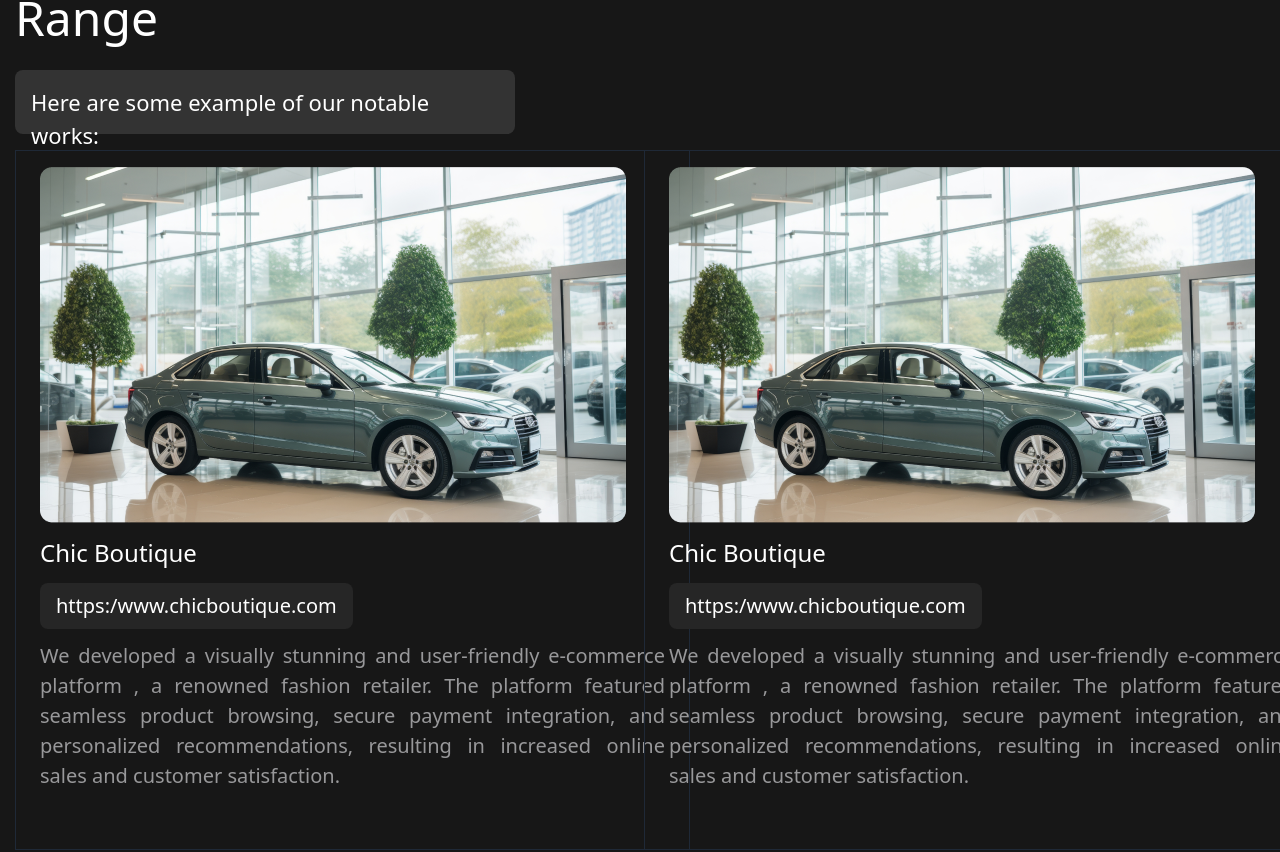
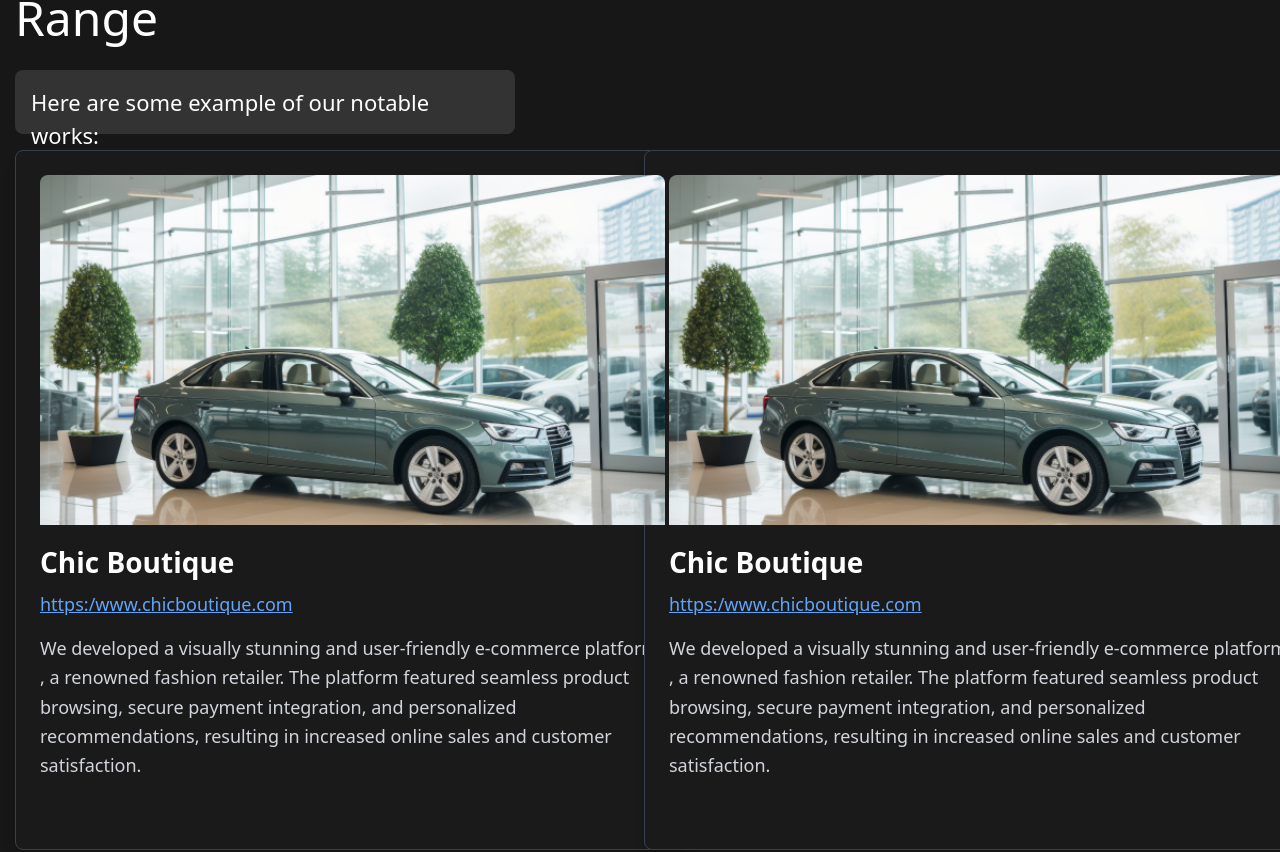
Before and after one commit to SetuLalChowhan/Qunar, a Next.js app: page /work in a window 1280 px wide. Shown: the part 747-1599 px from the top of the page. Built offline with nearby package versions, Linux system fonts and the light colour scheme.

Commit message:
fixed some issue

```diff
--- a/app/page.tsx
+++ b/app/page.tsx
@@ -22,7 +22,7 @@ export default function Home() {
   return (
     <section>
       <div
-        className="relative overflow-hidden rounded-lg bg-cover bg-no-repeat p-12 h-[700px] md:h-[800px] "
+        className="relative overflow-hidden rounded-lg bg-cover bg-no-repeat p-12 h-[450px] md:h-[800px] "
         style={{ backgroundImage: "url('/images/hero.jpg')" }}
       >
         <div className="absolute inset-0 h-full w-full bg-black bg-opacity-60">
@@ -44,7 +44,7 @@ export default function Home() {
               Trusted By 250+ Companies
             </h2>
           </div>
-          <div className="lg:w-[1414px] lg:h-[90px] bg-[#1A1A1A] container mt-24 overflow-hidden rounded-lg max-w-full md:mt-2 opacity-80 shadow-lg ">
+          <div className="lg:w-[1414px] lg:h-[90px] bg-[#1A1A1A] container mt-24 overflow-hidden rounded-lg max-w-full md:mt-10  opacity-80 shadow-lg  ">
   <div className="flex items-center space-x-8 animate-slide">
     {/* First set of logos */}
     <Image
--- a/components/CarCard.tsx
+++ b/components/CarCard.tsx
@@ -1,25 +1,42 @@
-import React from 'react'
-import Image from 'next/image'
+import React from 'react';
+import Image from 'next/image';
 import { StaticImageData } from 'next/image';
 
-interface CarDetails{
-    id:number;
-    image:string | StaticImageData;
-    title:string;
-    link:string;
-    details:string
-
+interface CarDetails {
+  id: number;
+  image: string | StaticImageData;
+  title: string;
+  link: string;
+  details: string;
 }
 
-const CarCard = ({id,image,title,link,details}:CarDetails) => {
+const CarCard = ({ id, image, title, link, details }: CarDetails) => {
   return (
-    <div className= ' xl:w-[675px] xl:h-[700px]  flex flex-col justify-start items-start md:px-6 px-6 text-justify   py-4   space-y-3   border-[1px] border-gray-800  '>
-        <Image src={image} alt='car' />
-        <h1 className='text-[24px] font-[500]'>{title}</h1>
-        <p className='lg:text-[20px] bg-[#262626] px-4 rounded-lg p-2  '>{link}</p>
-        <p className=' md:text-[20px] text-[#98989A] '>{details}</p>
+    <div className='xl:w-[675px] xl:h-[700px] flex flex-col justify-start items-start md:px-6 px-6 py-6 border border-gray-700 rounded-lg shadow-lg bg-[#1a1a1a]'>
+      {/* Image */}
+      <div className='w-full h-[350px] relative'>
+        <Image src={image} alt='car' layout='fill' objectFit='cover' className='rounded-t-lg' />
+      </div>
+
+      {/* Title */}
+      <h1 className='text-[28px] font-semibold text-white mt-4'>{title}</h1>
+
+      {/* Link */}
+      <a
+        href={link}
+        className='text-blue-400 hover:text-blue-600 text-[18px] mt-2 underline'
+        target='_blank'
+        rel='noopener noreferrer'
+      >
+        {link}
+      </a>
+
+      {/* Details */}
+      <p className='text-[18px] text-gray-300 mt-4 leading-relaxed'>
+        {details}
+      </p>
     </div>
-  )
+  );
 }
 
-export default CarCard
+export default CarCard;
--- a/components/ProcessCard.tsx
+++ b/components/ProcessCard.tsx
@@ -1,27 +1,31 @@
+import React from 'react';
 
-import React from 'react'
-
-interface Work{
-  id:number;
-  title:string;
-  des:string
+interface Work {
+  id: number;
+  title: string;
+  des: string;
 }
 
-const ProcessCard = ({id,title,des}:Work) => {
+const ProcessCard = ({ id, title, des }: Work) => {
   return (
-    <div className=' xl:w-[675px] xl:h-[450px]  mx-auto md:px-16 px-3 py-8 border-2  border-gray-800 rounded-lg shadow-lg  '>
-      <div className='flex items-center mb-4'>
-        <h1 className='md:text-[150px] font-[600] text-[#8F94FB] leading-none sm:text-[100px] text-[80px] '>0{id}</h1>
-        <div className='ml-4'>
-          <p className='md:text-[30px] font-bold text-[24px] '>{title}</p>
-          <div className='border-[1px] border-gray-800 w-full mt-2'></div>
+    <div className="xl:w-[675px] xl:h-[450px] mx-auto md:px-16 px-6 py-8 border border-gray-700 rounded-lg shadow-lg bg-[#1a1a1a]">
+      {/* ID and Title */}
+      <div className="flex items-center mb-6">
+        <h1 className="md:text-[150px] font-bold text-[#8F94FB] leading-none sm:text-[100px] text-[80px]">
+          0{id}
+        </h1>
+        <div className="ml-6">
+          <p className="md:text-[30px] text-[24px] font-semibold text-white">{title}</p>
+          <div className="border-t-[1px] border-gray-600 w-full mt-2"></div>
         </div>
       </div>
-      <div className='text-[#8F8F8F] md:text-[20px] font-[600] text-justify '>
+
+      {/* Description */}
+      <div className="text-[#B0B0B0] md:text-[20px] text-[18px] font-medium text-justify leading-relaxed">
         {des}
       </div>
     </div>
-  )
-}
+  );
+};
 
 export default ProcessCard;
--- a/components/ReviewCard.tsx
+++ b/components/ReviewCard.tsx
@@ -1,6 +1,6 @@
-import React from 'react';
-import { StaticImageData } from 'next/image';
-import Image from 'next/image';
+import React from "react";
+import { StaticImageData } from "next/image";
+import Image from "next/image";
 
 interface UserDetails {
   id: number;
@@ -12,7 +12,8 @@ interface UserDetails {
 
 const ReviewCard = ({ id, review, image, name, dep }: UserDetails) => {
   return (
-    <div className="w-full lg:w-[424px] lg:h-[352px] md:px-8 px-3 py-6 border-2 border-gray-800 space-y-12 rounded-lg text-justify">
+    <div className="w-full lg:w-[424px] lg:h-[352px] md:px-8 px-4 py-6 border border-gray-700 rounded-lg bg-[#1a1a1a] text-justify shadow-lg space-y-8">
+      {/* Review Text with Quotation Icon */}
       <div className="w-full h-auto lg:mt-8">
         <svg
           className="w-6 text-blue-500 mb-4"
@@ -25,19 +26,23 @@ const ReviewCard = ({ id, review, image, name, dep }: UserDetails) => {
             fill="currentColor"
           />
         </svg>
-        <p className="text-[16px] lg:text-[20px] lg:h-32 font-[400] text-[#8F8F8F]  ">
+        <p className="text-[16px] lg:text-[20px] font-light text-gray-300 lg:h-32">
           {review}
         </p>
       </div>
-      <div className="flex flex-row gap-4 lg:gap-6 items-center mt-4 lg:mt-0">
+
+      {/* User Image and Info */}
+      <div className="flex items-center gap-4 lg:gap-6 mt-4 lg:mt-0">
         <Image
-          className="w-[40px] h-[40px] lg:w-[50px] lg:h-[50px] rounded-full"
+          className="w-[40px] h-[40px] lg:w-[50px] lg:h-[50px] rounded-full object-cover"
           src={image}
-          alt="image"
+          alt="user-image"
         />
         <div>
-          <p className="text-[16px] lg:text-[18px] font-semibold">{name}</p>
-          <p className="text-[14px] lg:text-[17px] text-[#8F8F8F]">{dep}</p>
+          <p className="text-[16px] lg:text-[18px] font-semibold text-white">
+            {name}
+          </p>
+          <p className="text-[14px] lg:text-[17px] text-gray-400">{dep}</p>
         </div>
       </div>
     </div>
```
